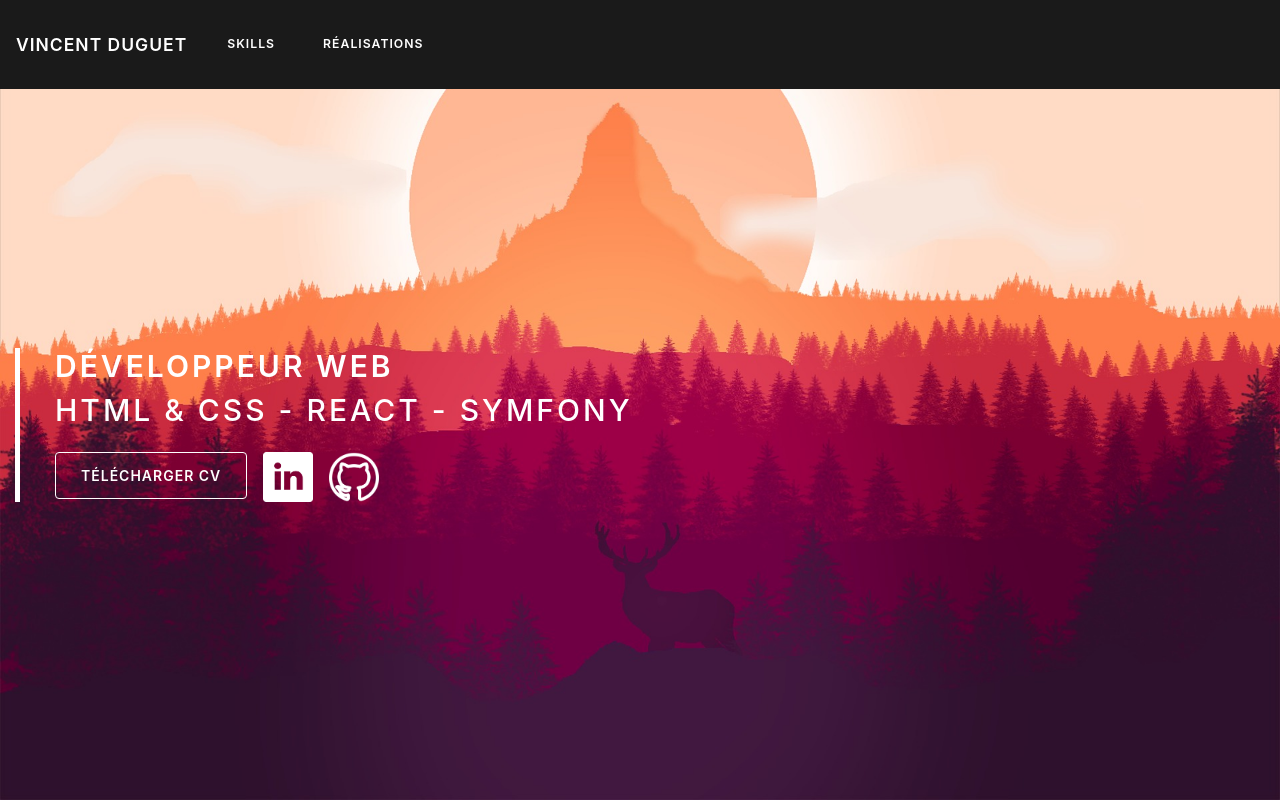
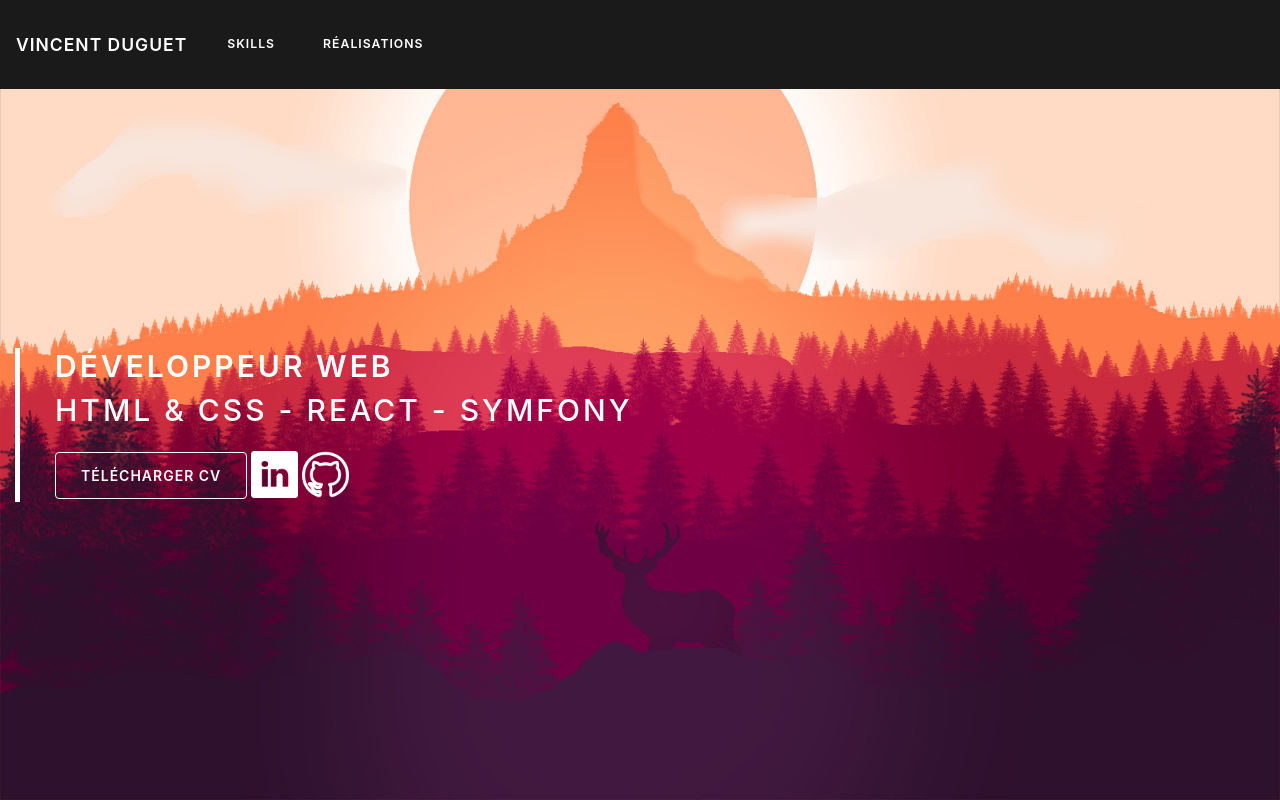
Before and after one commit to eikyuu/portfolio, a React (Create React App) app: page / in a window 1280 px wide. Shown: the top 800 px of the page. Built offline with nearby package versions, Linux system fonts and the light colour scheme.

Commit message:
add linkedin github logo

```diff
--- a/src/components/home/Home.css
+++ b/src/components/home/Home.css
@@ -41,5 +41,6 @@
 }
 
 .logo_home {
-  height: 50px;
+  height: 47px;
+  margin-bottom: 4px;
 }
--- a/src/components/home/Home.js
+++ b/src/components/home/Home.js
@@ -25,7 +25,7 @@ const Home = (props) => {
           </a>
           <a href="https://www.linkedin.com/in/vincent-duguet/">
             <img
-              className="ml-3 mr-3 logo_home"
+              className="ml-1 mr-1 logo_home"
               src={linkedin}
               alt="linkedin logo"
               title="linkedin"
```
